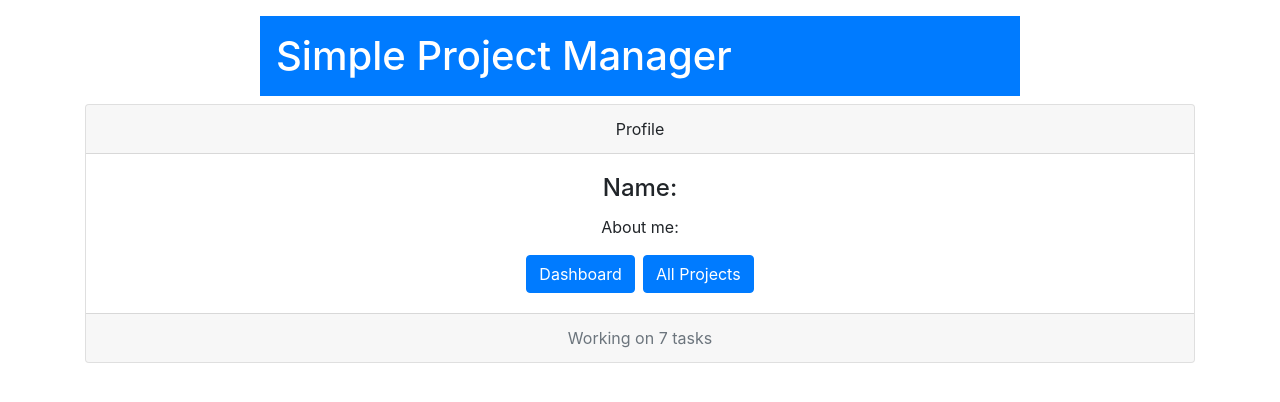
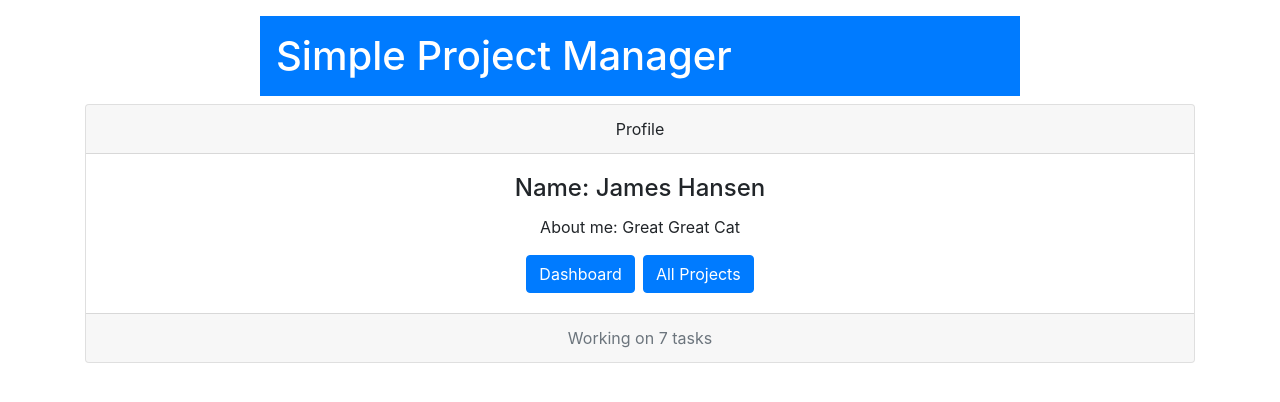
Before and after one commit to raduf/curs_react, a React (Create React App) app: page /profile in a window 1280 px wide. Shown: the top 402 px of the page. Built offline with nearby package versions, Linux system fonts and the light colour scheme.

Commit message:
send props to routed component

```diff
--- a/src/App.js
+++ b/src/App.js
@@ -8,6 +8,11 @@ import Profile from './profile/Profile';
 class App extends Component {
   title = 'Simple Project Manager';
 
+  profile = {
+    name: 'James Hansen',
+    bio: 'Great Great Cat'
+  }
+
   render() {
     return (
       <main className="container pt-3">
@@ -17,7 +22,8 @@ class App extends Component {
 
           <Route path='/' exact component={ProjectList}/>
           <Route path='/dashboard' component={Dashboard}/>
-          <Route path='/profile' component={Profile}/>
+          <Route path='/profile' render={ () => ( <Profile profile={this.profile} /> ) }/>
+          {/* {<Route path='/profile' component={Profile}/>} */}
       </main>
     );
   }
--- a/src/profile/Profile.js
+++ b/src/profile/Profile.js
@@ -1,13 +1,13 @@
 import React from 'react';
 
-const Profile = () => (
+const Profile = (props) => (
         <div className="card text-center">
         <div className="card-header">
             Profile
         </div>
         <div className="card-body">
-            <h4 className="card-title">Name: </h4>
-            <p className="card-text">About me: </p>
+            <h4 className="card-title">Name: {props.profile.name}</h4>
+            <p className="card-text">About me: {props.profile.bio}</p>
             <a className="btn btn-primary text-white">Dashboard</a>
             <a className="btn btn-primary text-white ml-2">All Projects</a>
         </div>
```
